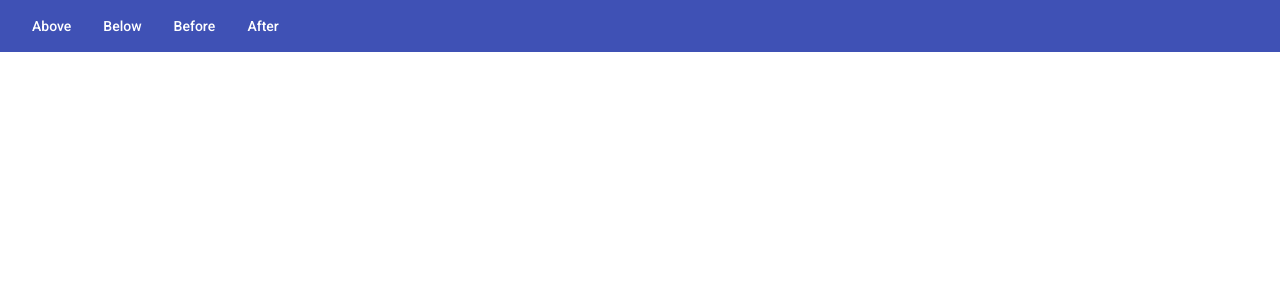
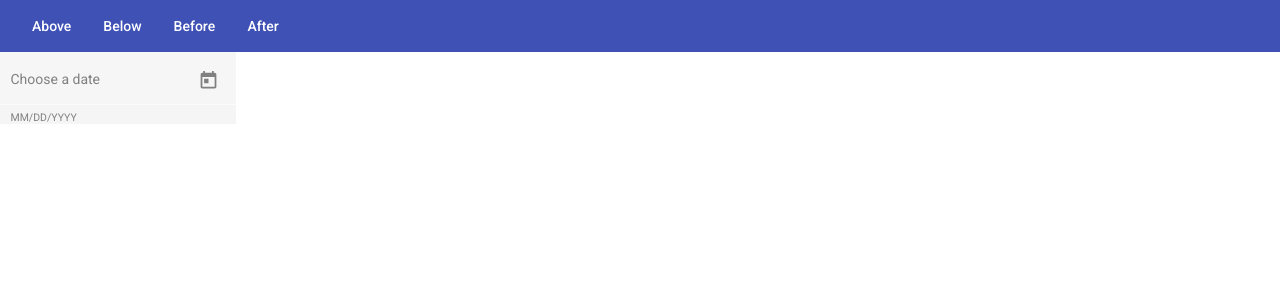
Before and after one commit to 1992Maksym/Material, an Angular app: page / in a window 1280 px wide. Shown: the top 300 px of the page. Built offline with nearby package versions, Linux system fonts and the light colour scheme.

Commit message:
use datePicker

```diff
--- a/src/app/app.component.css
+++ b/src/app/app.component.css
@@ -11,3 +11,13 @@
 .cdk-focused{
   background: rgba(0,0,0,.2);
 }
+.date-label{
+  color: grey;
+}
+.date-form{
+  background-color: #0000000a;
+}
+.datePicker-hint,
+.datePicker-toggle{
+  color: grey;
+}
--- a/src/app/app.component.html
+++ b/src/app/app.component.html
@@ -14,5 +14,18 @@
   <button mat-button>Before</button>
 
   <button mat-button>After</button>
-
 </header>
+<section class="datePicker">
+  <form >
+    <mat-form-field appearance="fill" class="date-form" FormControlName="date">
+      <mat-label class="date-label">Choose a date</mat-label>
+      <input matInput [min]="minDate" [matDatepicker]="picker">
+      <mat-hint class="datePicker-hint">MM/DD/YYYY</mat-hint>
+      <mat-datepicker-toggle matSuffix [for]="picker" class="datePicker-toggle"></mat-datepicker-toggle>
+      <mat-datepicker #picker ></mat-datepicker>
+<!--      <mat-error *ngIf="">-->
+<!--        is not a valid date!-->
+<!--      </mat-error>-->
+    </mat-form-field>
+  </form>
+</section>
--- a/src/app/app.component.ts
+++ b/src/app/app.component.ts
@@ -1,10 +1,22 @@
-import { Component } from '@angular/core';
+import {Component} from '@angular/core';
+
 
 @Component({
   selector: 'app-root',
   templateUrl: './app.component.html',
-  styleUrls: ['./app.component.css']
+  styleUrls: ['./app.component.css'],
 })
 export class AppComponent {
-  title = 'MaterialProject';
+
+  date: any
+  ageControl: boolean = true;
+  dateNow = Date.now()
+  adult = 1000 * 60 * 60 * 24 * 360 * 18;
+  min = this.dateNow - this.adult;
+  minDate = new Date(this.min);
+
+
+  constructor(){
+    console.log(this.date)
+  }
 }
```
Also changed, not shown: src/app/app.module.ts (+15 -5 lines).
